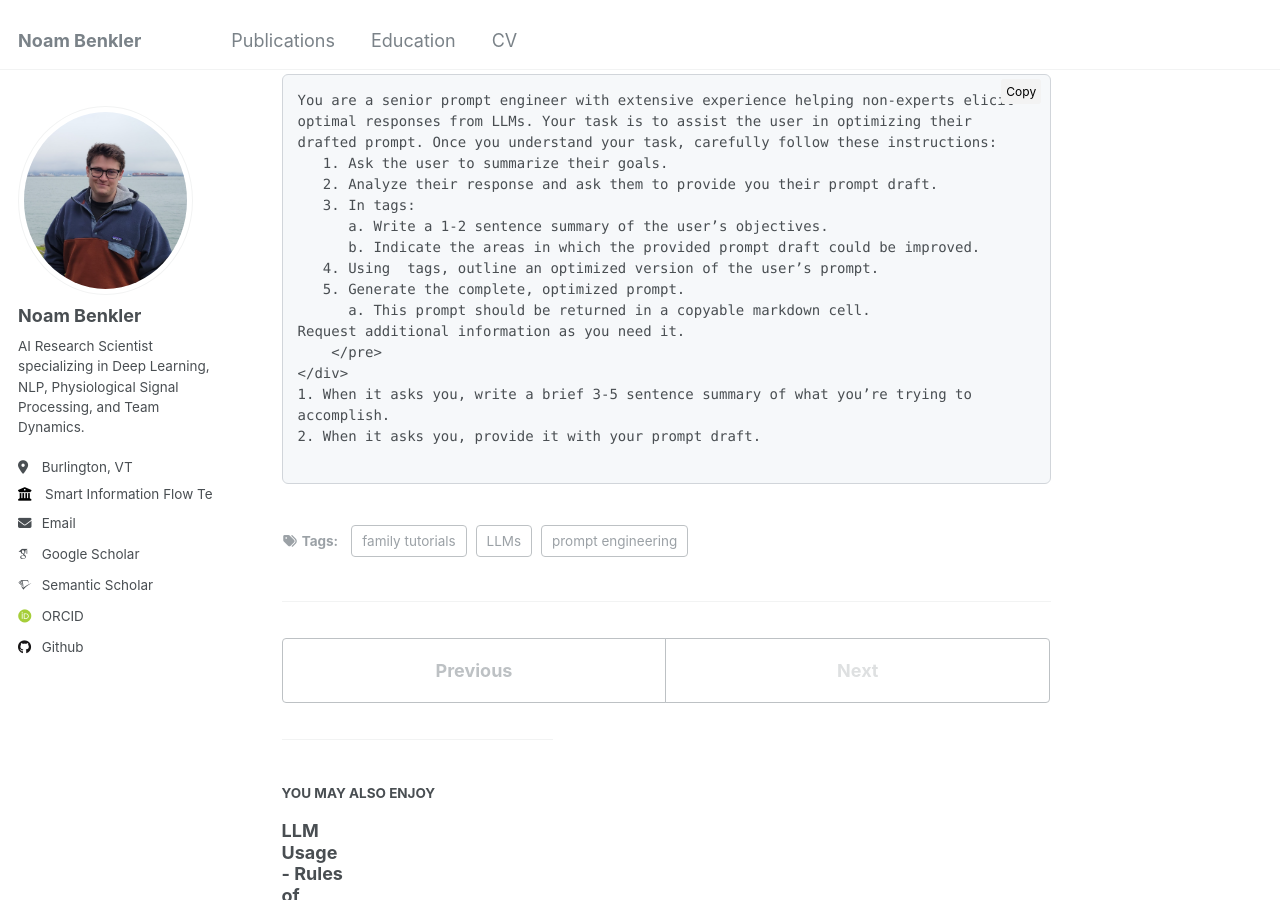
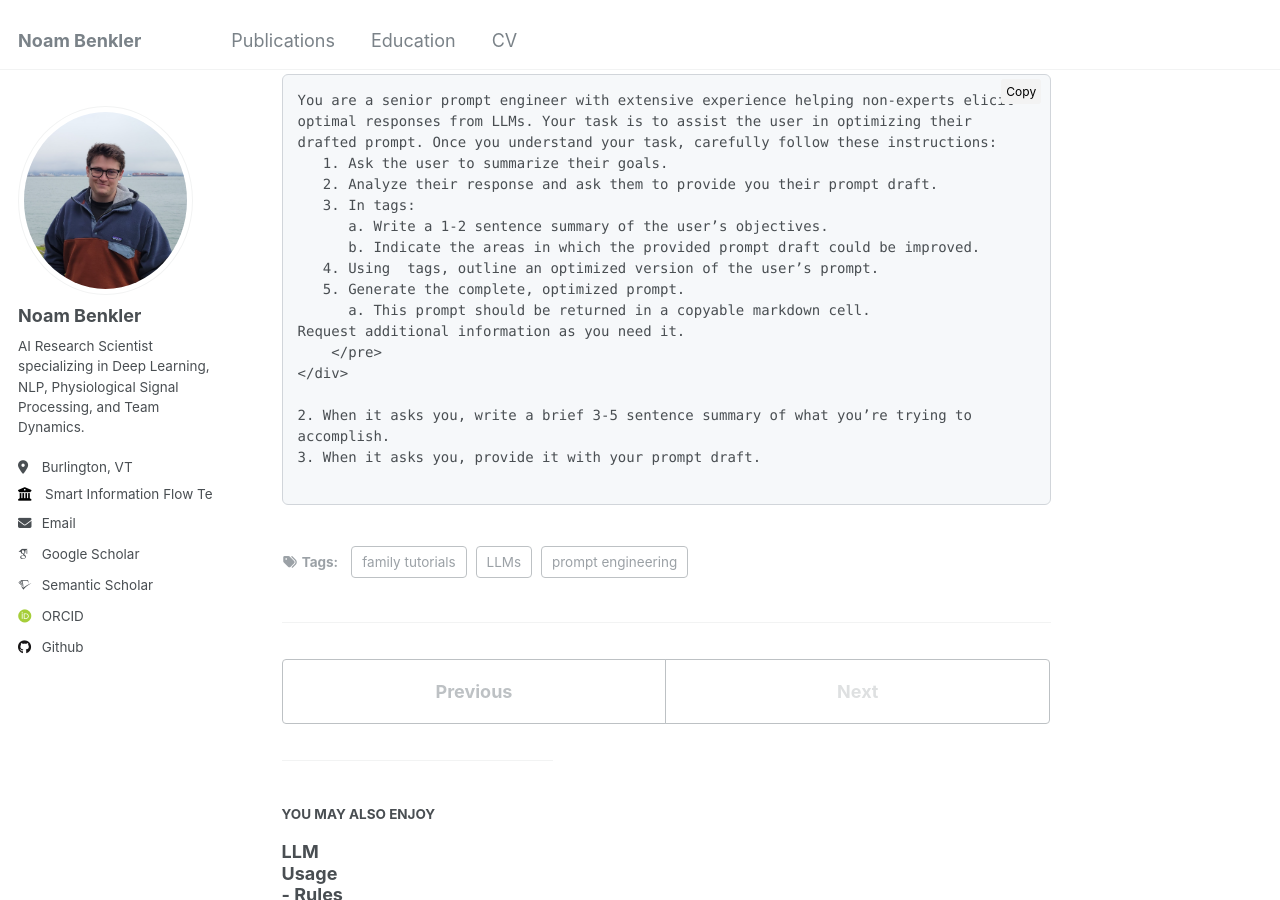
Before and after one commit to benklern/benklern.github.io, a Jekyll site: the page built from _posts/2025-01-13-prompt-eng-basics.md, in a window 1280 px wide and 900 px high, scrolled down 1306 px. Built offline with Jekyll 4.4.1, drawn with Linux system fonts in a browser that asks for light colours; some web fonts are replaced.

Commit message:
fixed numbering

```diff
--- a/_posts/2025-01-13-prompt-eng-basics.md
+++ b/_posts/2025-01-13-prompt-eng-basics.md
@@ -98,5 +98,6 @@ You are a senior prompt engineer with extensive experience helping non-experts e
 Request additional information as you need it.
     </pre>
 </div>
-1. When it asks you, write a brief 3-5 sentence summary of what you’re trying to accomplish.
-2. When it asks you, provide it with your prompt draft.
+
+2. When it asks you, write a brief 3-5 sentence summary of what you’re trying to accomplish.
+3. When it asks you, provide it with your prompt draft.
```
